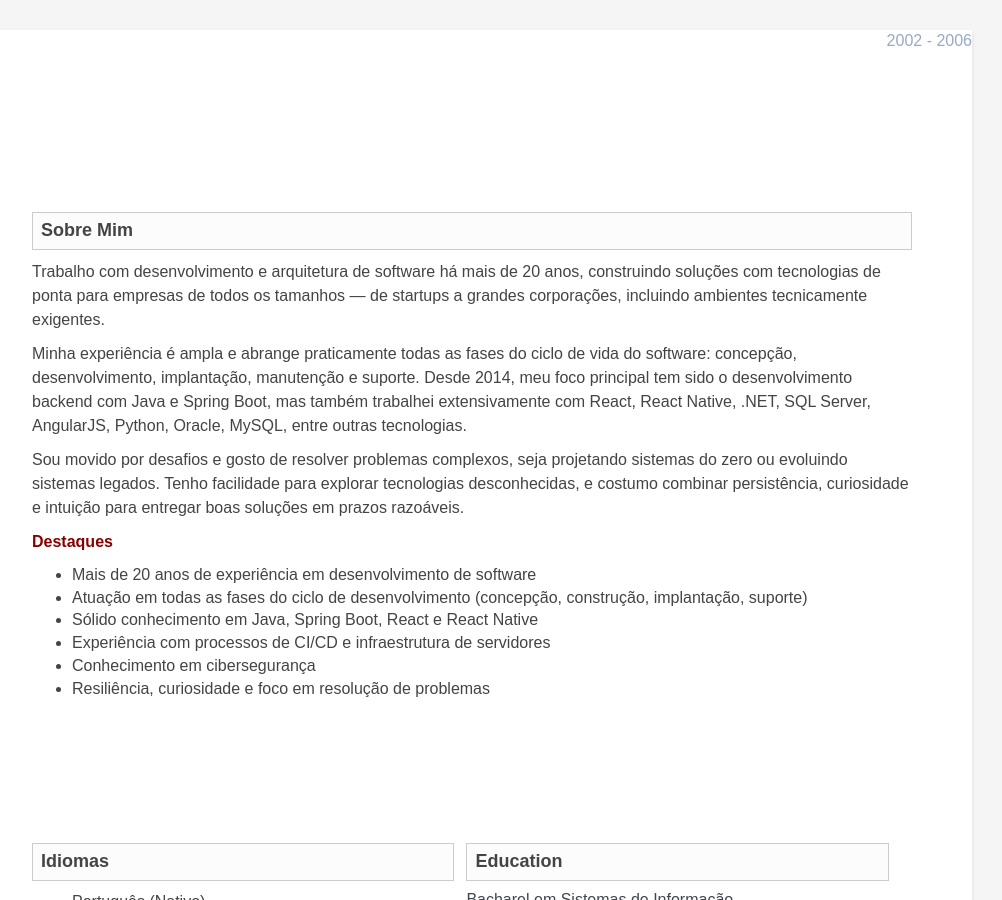
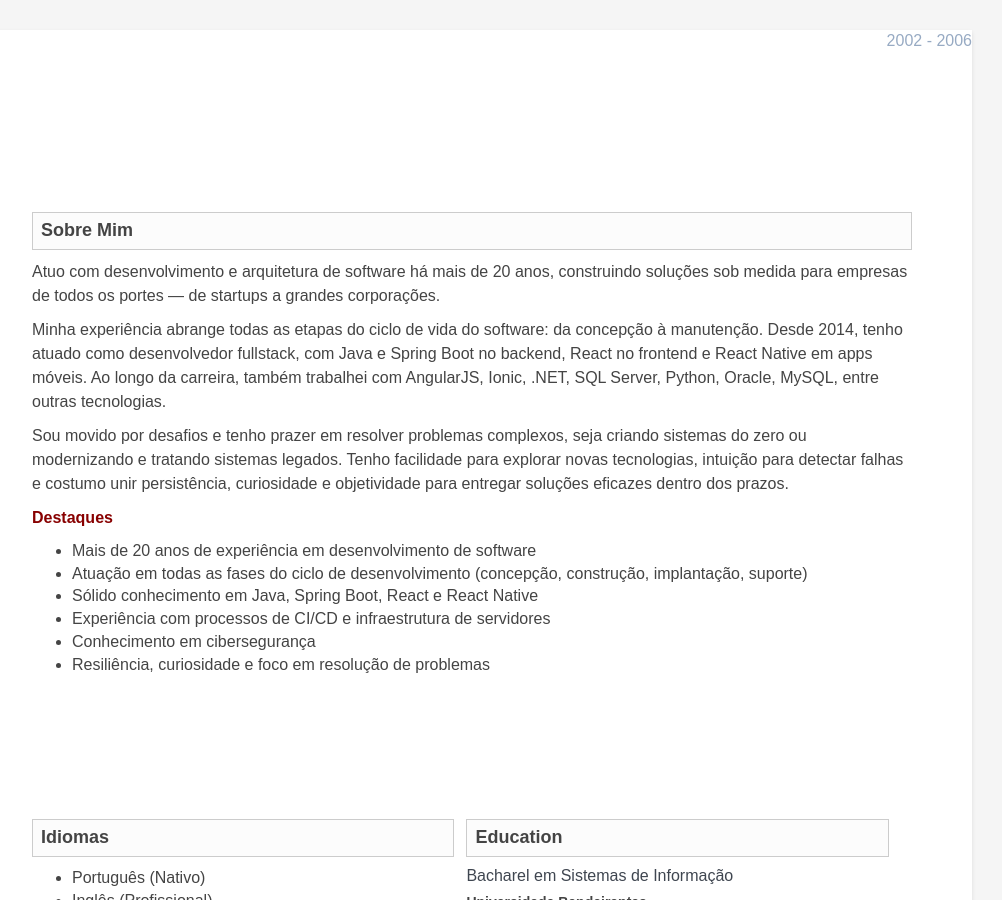
Before and after one commit to fbondia/fbondia.github.io, a Jekyll site: the page built from pt/resume.markdown, in a window 1280 px wide and 900 px high. Shown: the whole window, without its empty margins (168-1170 px from the left). Built offline with Jekyll 4.4.1, drawn with Linux system fonts in a browser that asks for light colours.

Commit message:
curriculo

```diff
--- a/_data/about.yml
+++ b/_data/about.yml
@@ -21,11 +21,11 @@ en:
 pt:
   title: Sobre Mim
   summary: |
-    Trabalho com desenvolvimento e arquitetura de software há mais de 20 anos, construindo soluções com tecnologias de ponta para empresas de todos os tamanhos — de startups a grandes corporações, incluindo ambientes tecnicamente exigentes.
+    Atuo com desenvolvimento e arquitetura de software há mais de 20 anos, construindo soluções sob medida para empresas de todos os portes — de startups a grandes corporações.
 
-    Minha experiência é ampla e abrange praticamente todas as fases do ciclo de vida do software: concepção, desenvolvimento, implantação, manutenção e suporte. Desde 2014, meu foco principal tem sido o desenvolvimento backend com Java e Spring Boot, mas também trabalhei extensivamente com React, React Native, .NET, SQL Server, AngularJS, Python, Oracle, MySQL, entre outras tecnologias.
+    Minha experiência abrange todas as etapas do ciclo de vida do software: da concepção à manutenção. Desde 2014, tenho atuado como desenvolvedor fullstack, com Java e Spring Boot no backend, React no frontend e React Native em apps móveis. Ao longo da carreira, também trabalhei com AngularJS, Ionic, .NET, SQL Server, Python, Oracle, MySQL, entre outras tecnologias.
 
-    Sou movido por desafios e gosto de resolver problemas complexos, seja projetando sistemas do zero ou evoluindo sistemas legados. Tenho facilidade para explorar tecnologias desconhecidas, e costumo combinar persistência, curiosidade e intuição para entregar boas soluções em prazos razoáveis.
+    Sou movido por desafios e tenho prazer em resolver problemas complexos, seja criando sistemas do zero ou modernizando e tratando sistemas legados. Tenho facilidade para explorar novas tecnologias, intuição para detectar falhas e costumo unir persistência, curiosidade e objetividade para entregar soluções eficazes dentro dos prazos.
 
     <b><em>Destaques</em></b>
 
```
